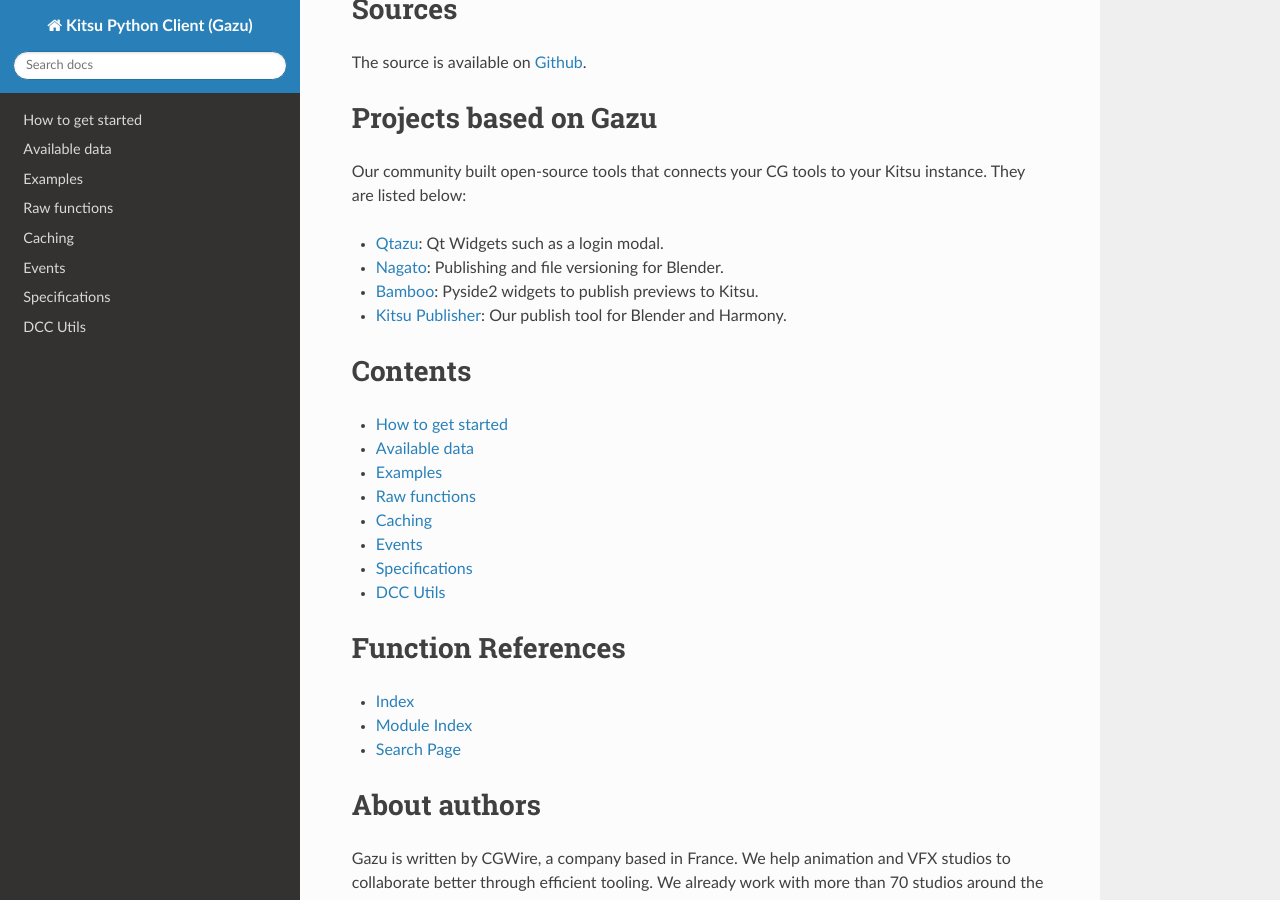
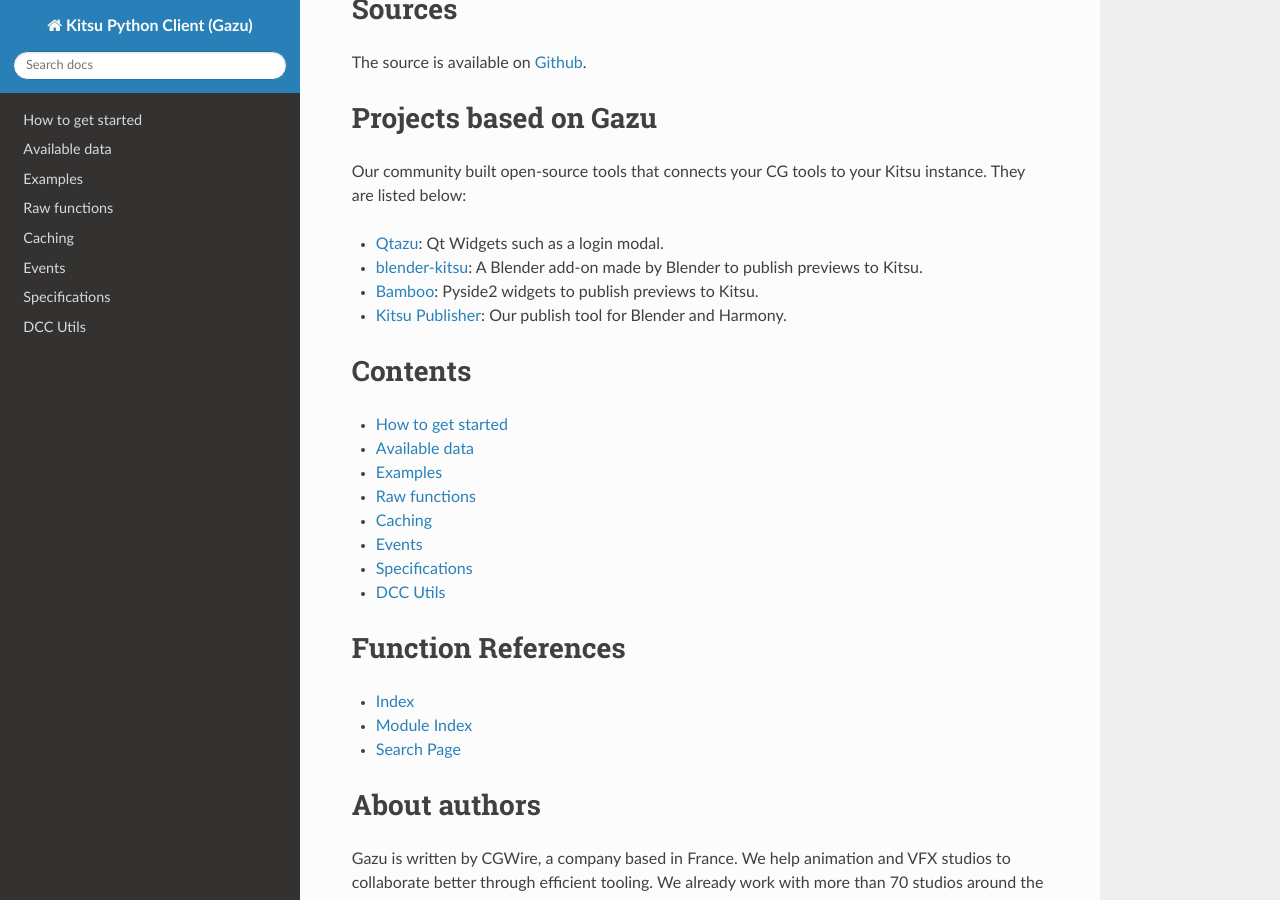
Before and after one commit to cgwire/gazu, a Sphinx documentation site: the page built from docs/source/index.rst, in a window 1280 px wide and 900 px high, scrolled down 1327 px. Built offline with Sphinx 7.4.7 and the Read the Docs theme 3.1.0, drawn with Linux system fonts in a browser that asks for light colours.

Commit message:
remove nagato from projects based on Kitsu, add blender-kitsu

```diff
--- a/docs/source/index.rst
+++ b/docs/source/index.rst
@@ -73,8 +73,8 @@
 
 * `Qtazu <https://github.com/Colorbleed/qtazu>`__: Qt Widgets such as a login
   modal.
-* `Nagato <https://github.com/eaxum/nagato>`__: Publishing and file versioning
-  for Blender.
+* `blender-kitsu <https://studio.blender.org/tools/addons/blender_kitsu>`__: A
+  Blender add-on made by Blender to publish previews to Kitsu.
 * `Bamboo <https://github.com/nervYu/Bamboo>`__: Pyside2 widgets to publish
   previews to Kitsu.
 * `Kitsu Publisher <https://github.com/cgwire/kitsu-publisher-next>`__: Our
```
